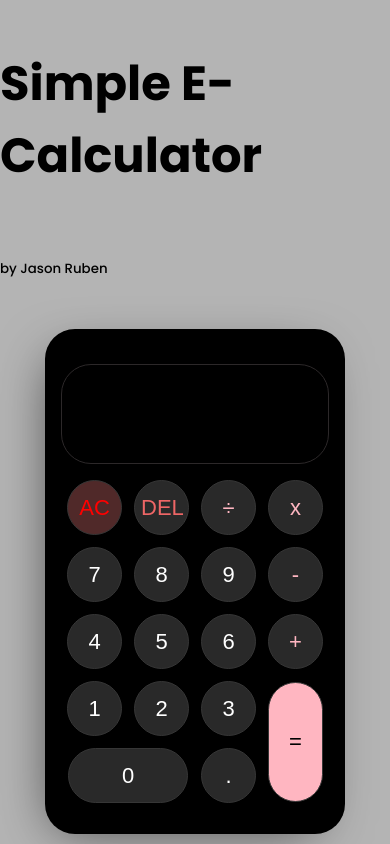
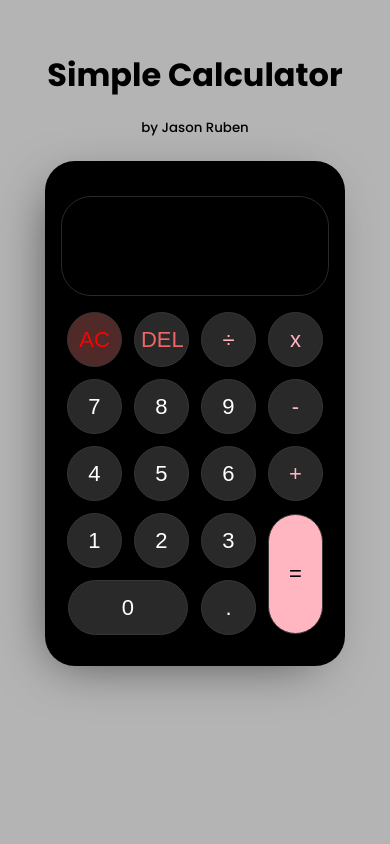
Before and after one commit to jasondev01/01102023-Activity-1, a plain HTML site: page index.html in a window 390 px wide. Drawn offline with nearby package versions, Linux system fonts and the light colour scheme.

Commit message:
added media querries

```diff
--- a/css/calculator.css
+++ b/css/calculator.css
@@ -11,24 +11,27 @@ body {
 }
 
 .content {
-    max-width: 1100px;
+    width: 86%;
     height: 100vh;
     margin: 0 auto;
     display: flex;
     justify-content: space-around;
     align-items: center;
     flex-direction: column;
+    position: relative;
 }
 
 .content .description {
+    text-align: center;
     display: flex;
     flex-direction: column;
-    gap: 1.2rem;
-    align-content: center;
+    position: absolute;
+    top: 2rem;
 }
 
 .content .description h3 {
     font-size: 3rem;
+    margin: 1.2rem 0;
 }
 
 .bi {
@@ -58,6 +61,8 @@ body {
     border-radius: 30px;
     background-color: #000;
     box-shadow: -10px 12px 53px -19px rgba(0,0,0,0.66);
+    position: absolute;
+    bottom: 8rem;
 }
 
 .calculator input {
@@ -137,3 +142,10 @@ body {
     width: 90%!important;
     border-radius: 50px!important;
 }
+
+/*====== MEDIA QUERIES (SMALL DEVICES) ====*/
+@media screen and (max-width: 800px) {
+    .content .description h3 {
+        font-size: 2rem;
+    }
+}
--- a/index.html
+++ b/index.html
@@ -16,7 +16,7 @@
 
     <section class="content">
         <div class="description">
-            <h3>Simple E-Calculator</h3>
+            <h3>Simple Calculator</h3>
             <small>by Jason Ruben</small>
         </div>
 
```
